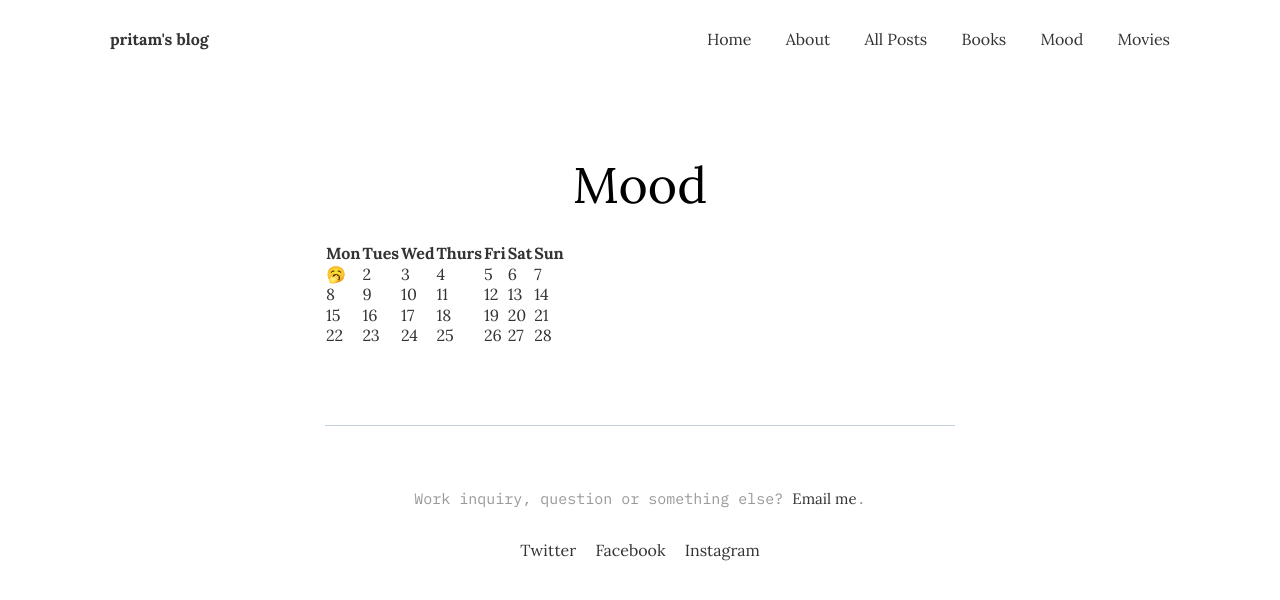
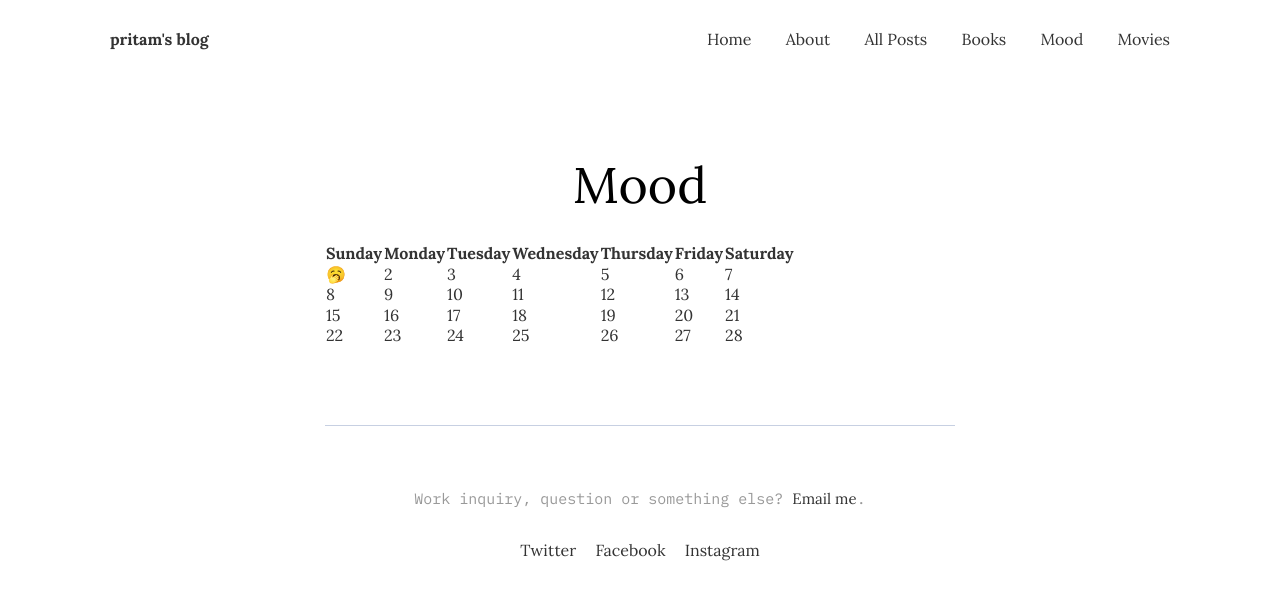
Before and after one commit to argumentativeyouth/pblog, a Jekyll site: the page built from _pages/mood.md, in a window 1280 px wide. Shown: the top 600 px of the page. Built offline with Jekyll 4.4.1, drawn with Linux system fonts in a browser that asks for light colours.

Commit message:
Update mood.md

```diff
--- a/_pages/mood.md
+++ b/_pages/mood.md
@@ -5,7 +5,7 @@ permalink: /mood/
 image:
 ---
 
-| Mon  | Tues  | Wed  | Thurs  | Fri  | Sat  | Sun  |
+| Sunday  | Monday  | Tuesday  | Wednesday  | Thursday  | Friday  | Saturday  |
 |---|---|---|---|---|---|---|
 | 🥱  | 2  | 3  | 4  | 5  | 6  | 7  |
 | 8  | 9  | 10  | 11  | 12  | 13  | 14  |
```
